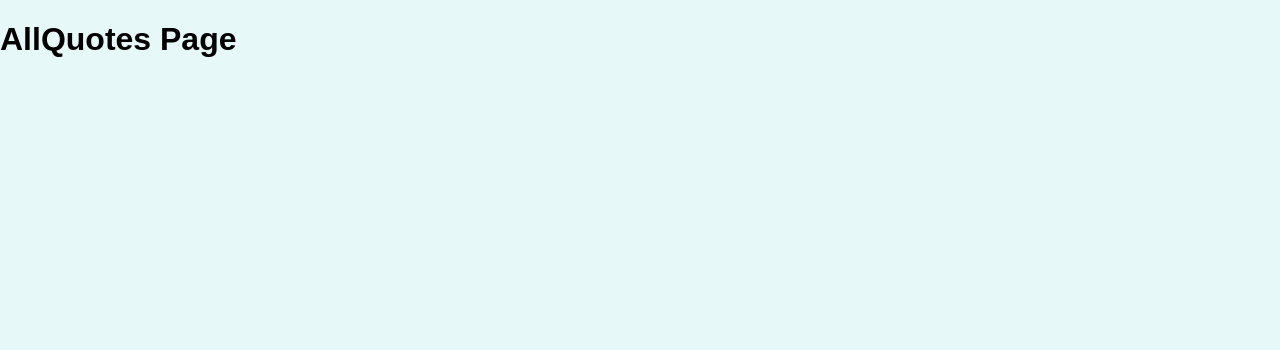
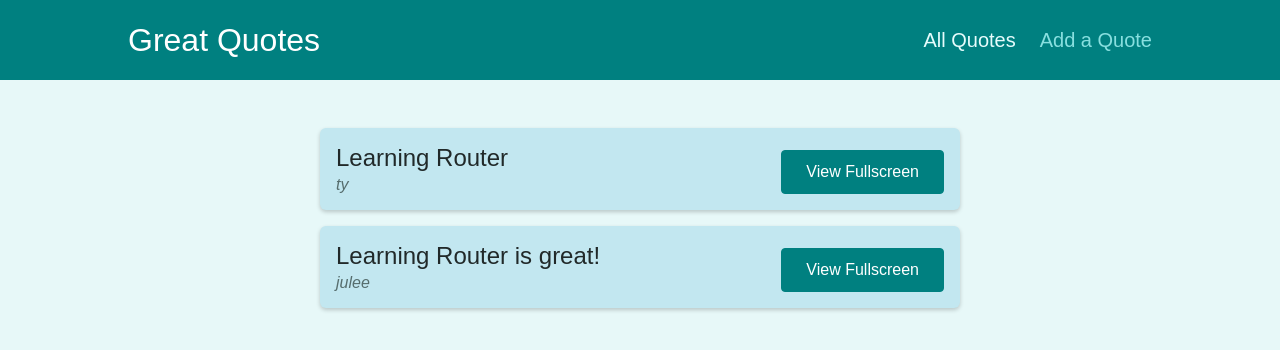
Before and after one commit to YunChan94/Reactjs-LAB, a React (Create React App) app: page /quotes in a window 1280 px wide. Shown: the top 350 px of the page. Built offline with nearby package versions, Linux system fonts and the light colour scheme.

Commit message:
practice router

```diff
--- a/src/App.js
+++ b/src/App.js
@@ -3,8 +3,12 @@
 import AllQuotes from "./pages/AllQuotes";
 import NewQuote from "./pages/NewQuote";
 import QuoteDetail from "./pages/QuoteDetail";
+import Layout from "./components/layout/Layout";
+import NotFound from "./pages/NotFound";
+
 function App() {
   return (
+    <Layout>
       <Switch>
         <Route path="/" exact>
           <Redirect to="/quotes" />
@@ -18,8 +22,13 @@
         <Route path="/new-quote">
           <NewQuote />
         </Route>
+        <Route path="*">
+          <NotFound />
+        </Route>
       </Switch>
+    </Layout>
   );
 }
 
 export default App;
+// Path="*" => sẽ match với tất cả Route khi không match được với các Route ở trên
--- /dev/null
+++ b/src/components/layout/Layout.js
@@ -0,0 +1,13 @@
+import { Fragment } from "react";
+import classes from "./Layout.module.css";
+import MainNavigation from "./MainNavigation";
+
+const Layout = (props) => {
+  return (
+    <Fragment>
+      <MainNavigation />
+      <main className={classes.main}>{props.children}</main>
+    </Fragment>
+  );
+};
+export default Layout;
--- /dev/null
+++ b/src/components/layout/MainNavigation.js
@@ -0,0 +1,25 @@
+import { NavLink } from "react-router-dom";
+
+import classes from "./MainNavigation.module.css";
+const MainNavigation = () => {
+  return (
+    <header className={classes.header}>
+      <div className={classes.logo}>Great Quotes</div>
+      <nav className={classes.nav}>
+        <ul>
+          <li>
+            <NavLink to="/quotes" activeClassName={classes.active}>
+              All Quotes
+            </NavLink>
+          </li>
+          <li>
+            <NavLink to="/new-quote" activeClassName={classes.active}>
+              Add a Quote
+            </NavLink>
+          </li>
+        </ul>
+      </nav>
+    </header>
+  );
+};
+export default MainNavigation;
--- a/src/components/quotes/QuoteItem.js
+++ b/src/components/quotes/QuoteItem.js
@@ -1,4 +1,5 @@
-import classes from './QuoteItem.module.css';
+import classes from "./QuoteItem.module.css";
+import { Link } from "react-router-dom";
 
 const QuoteItem = (props) => {
   return (
@@ -9,9 +10,9 @@
         </blockquote>
         <figcaption>{props.author}</figcaption>
       </figure>
-      <a className='btn'>
+      <Link className="btn" to={`/quotes/${props.id}`}>
         View Fullscreen
-      </a>
+      </Link>
     </li>
   );
 };
--- a/src/pages/AllQuotes.js
+++ b/src/pages/AllQuotes.js
@@ -1,5 +1,12 @@
+import QuoteList from "../components/quotes/QuoteList";
+
+const DUMMY_QUOTES = [
+  { id: "q1", author: "ty", text: "Learning Router" },
+  { id: "q2", author: "julee", text: "Learning Router is great!" },
+];
+
 const AllQuotes = () => {
-  return <h1>AllQuotes Page</h1>;
+  return <QuoteList quotes={DUMMY_QUOTES} />;
 };
 
 export default AllQuotes;
--- a/src/pages/NewQuote.js
+++ b/src/pages/NewQuote.js
@@ -1,5 +1,11 @@
+import QuoteForm from "../components/quotes/QuoteForm";
+
 const NewQuote = () => {
-  return <h1>NewQuote Page</h1>;
+  const addQuoteHandler = (data) => {
+    console.log(data);
+  };
+
+  return <QuoteForm onAddQuote={addQuoteHandler} />;
 };
 
 export default NewQuote;
--- /dev/null
+++ b/src/pages/NotFound.js
@@ -0,0 +1,8 @@
+const NotFound = () => {
+  return (
+    <div className="centered">
+      <p>Page not found!</p>
+    </div>
+  );
+};
+export default NotFound;
--- a/src/pages/QuoteDetail.js
+++ b/src/pages/QuoteDetail.js
@@ -1,5 +1,30 @@
+import { Fragment } from "react";
+import { useParams, Route } from "react-router-dom";
+import Comments from "../components/comments/Comments";
+import HighlightedQuote from "../components/quotes/HighlightedQuote";
+
+const DUMMY_QUOTES = [
+  { id: "q1", author: "ty", text: "Learning Router" },
+  { id: "q2", author: "julee", text: "Learning Router is great!" },
+];
+
 const QuoteDetail = () => {
-  return <h1>QuoteDetail Pages</h1>;
+  const params = useParams();
+
+  const quote = DUMMY_QUOTES.find((quote) => quote.id === params.quoteId);
+
+  if (!quote) {
+    return <p>No Quote Found!</p>;
+  }
+  return (
+    <Fragment>
+      <HighlightedQuote text={quote.text} author={quote.author} />
+      <Route path={`/quotes/${params.quoteId}/comments`}>
+        <Comments />
+      </Route>
+    </Fragment>
+  );
 };
 
 export default QuoteDetail;
+//  có thế set /quote/:quoteId/comments
```
Also changed, not shown: src/components/quotes/QuoteForm.js (+9 -9 lines), 1 other file (tests, documents, lock files or other folders). Lines whose indentation alone changed are shown as unchanged.
